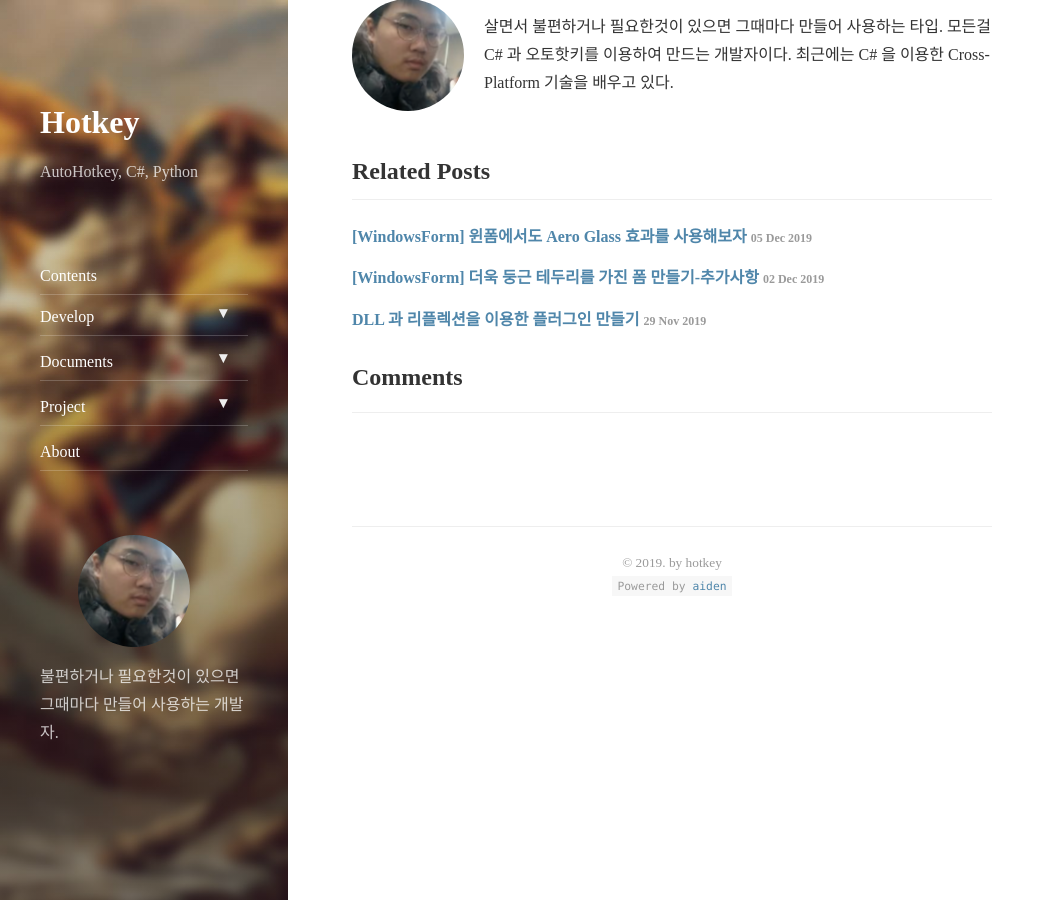
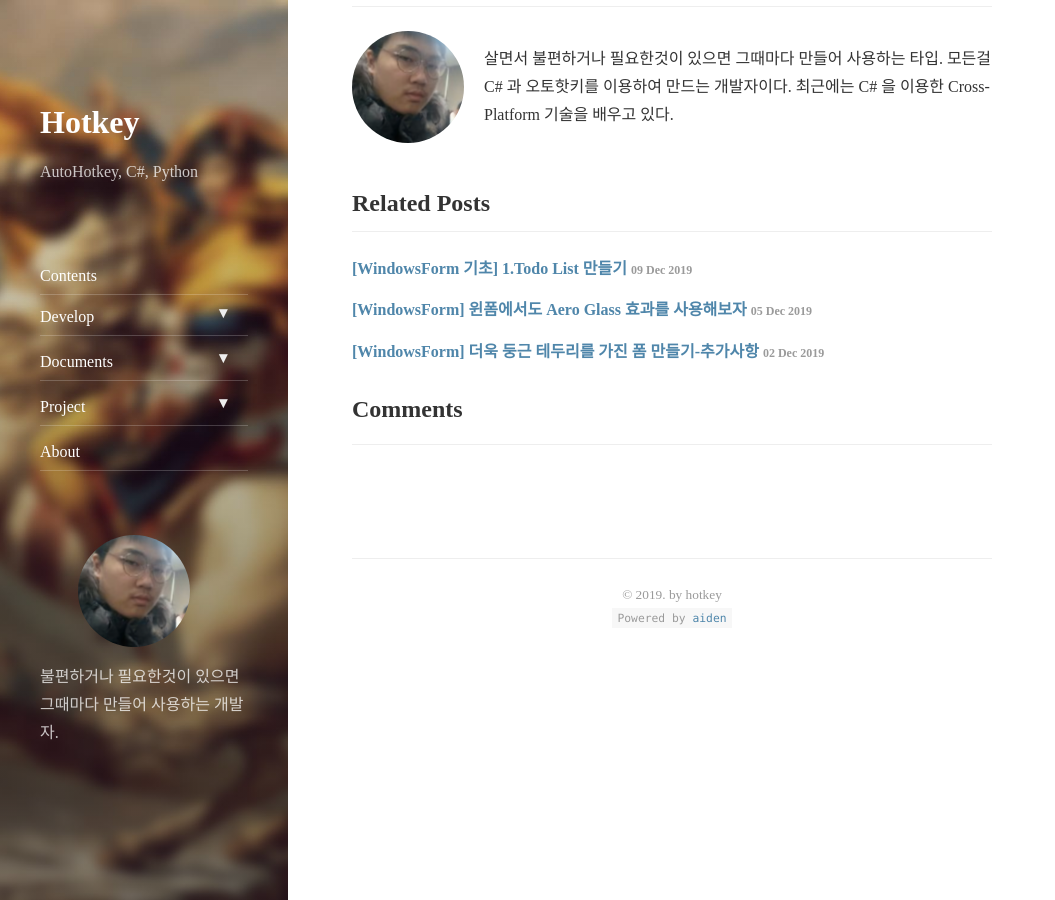
Before and after one commit to Hot-key/hot-key.github.io.old, a Jekyll site: the page built from _posts/2019-12-05-dev-winforms-todo-list-1.md, in a window 1280 px wide and 900 px high, scrolled down 6929 px. Shown: the whole window, without its empty margins (0-1055 px from the left). Built offline with Jekyll 4.4.1, drawn with Linux system fonts in a browser that asks for light colours; nearby versions of some CDN libraries; comment, search, counter and statistics services are not loaded; part of the change alters nothing that is shown.

Commit message:
2019-12-09

````diff
--- a/_posts/2019-12-05-dev-winforms-todo-list-1.md
+++ b/_posts/2019-12-05-dev-winforms-todo-list-1.md
@@ -44,8 +44,9 @@ Dock 옵션은 간단하게 말하자면 해당 컨트롤의 위치를 가장자
 
 
 > **Dock 컨트롤러의 우선순위 지정**
-맨 앞으로 가져오기, 맨 뒤로 보내기 2가지 버튼을 통하여 조절할 수 있다.
-![위치조정](/assets/img/dev/winforms/todo-list/1/위치조정.png)
+>
+>맨 앞으로 가져오기, 맨 뒤로 보내기 2가지 버튼을 통하여 조절할 수 있다.
+>![위치조정](/assets/img/dev/winforms/todo-list/1/위치조정.png)
 
 위치를 잡았으면 색을 골라보자.
 필자는 [해당 사이트](https://paletton.com/#uid=13x0u0khZWH4b+8bMX+n-WetUWn) 를 이용하여 폼 디자인에 사용할 색을 결정하였다.
@@ -67,8 +68,9 @@ Dock 옵션은 간단하게 말하자면 해당 컨트롤의 위치를 가장자
 
 
 > **컨트롤러 중양 정렬하기**
-부모컨트롤러와 정렬할 컨트롤러를 클릭한뒤 상단의 버튼을 이용하여 정렬이 가능하다.
-![중양정렬](/assets/img/dev/winforms/todo-list/1/중양정렬.png)
+>
+>부모컨트롤러와 정렬할 컨트롤러를 클릭한뒤 상단의 버튼을 이용하여 정렬이 가능하다.
+>![중양정렬](/assets/img/dev/winforms/todo-list/1/중양정렬.png)
 
 다음으로는 `panelInputData` 부분에 입력을 위한 `TextBox`와 `Button`을 추가한다.
 
--- /dev/null
+++ b/_posts/2019-12-09-dev-winforms-todo-list-2.md
@@ -0,0 +1,378 @@
+---
+layout: post
+title:  "[WindowsForm 기초] 1.Todo List 만들기"
+subtitle:  "Todo List 레이아웃 구성하기"
+categories: develop
+tags: winforms
+---
+
+## Todo List 에 넣을 항목 만들기
+
+Todo List 의 기본 레이아웃을 만들었으니 다음으로 Todo List에 넣을 항목을 만들어 보자.
+
+일단 클래스 파일 하나을 만들고 `UserControl`을 상속받는 `TodoItem`을 만들어준다.
+
+'추가' -> '사용자 정의 컨트롤'을 통하여 `UserControl`을 상속받는 클래스를 만들 수 있지만 디자인 파일이 추가로 생성되므로 필자는 사용하지 않았다.
+
+그러면 Todo Item 에 들어갈 내용을 생각하여 보자.
+
+일단 CheckBox와 내용을 표시할 Text가 필요 할 것이다.
+
+CheckBox는 Winforms의 기본 컨트롤을 이용할 수 있지만 기본 컨트롤은 체크할 수 있는 영역의 크기 조절이 불가능하다.
+
+그러므로 `TodoItem`의 `OnPaint` 메서드을 `override`하여 그려준다.
+
+```csharp
+public class TodoItem : UserControl
+{
+    private Font font = new Font("Segoe UI", 14F, System.Drawing.FontStyle.Regular,
+        System.Drawing.GraphicsUnit.Point, ((byte) (0)));
+
+    private bool checked_ = false;
+
+    private string text;
+
+    [
+        Category("모양"),
+        Description("버튼에 표시되는 문자열을 지정합니다."),
+    ]
+    [Browsable(true), EditorBrowsable(EditorBrowsableState.Always), Bindable(true)]
+    [DesignerSerializationVisibility(DesignerSerializationVisibility.Visible)]
+    public override string Text
+    {
+        get => text;
+        set => text = value;
+    }
+
+    [DefaultValue(typeof(Font), "Segoe UI, 14pt, style=Regular")]
+    public new Font Font
+    {
+        get => font;
+        set => font = value;
+    }
+
+    [DefaultValue(false)]
+    public bool Checked
+    {
+        get => checked_;
+        set => checked_ = value;
+    }
+
+    protected override void OnPaint(PaintEventArgs e)
+    {
+        Graphics g = e.Graphics;
+
+        float sizeInPoints = this.Font.SizeInPoints / 72 * e.Graphics.DpiX;
+
+        var rc = new Rectangle(new Point(Height / 6, Height / 4), new Size(Height / 2, Height / 2));
+
+        ControlPaint.DrawCheckBox(g, rc,
+            this.checked_ ? ButtonState.Flat | ButtonState.Checked : ButtonState.Flat | ButtonState.Normal);
+
+        g.DrawString(this.text, this.Font, Brushes.Black, rc.Width + rc.X * 2, (Height - sizeInPoints) / 2 - 5);
+
+        base.OnPaint(e);
+    }
+
+    protected override void OnClick(EventArgs e)
+    {
+        checked_ = !checked_;
+        this.Refresh();
+
+        base.OnClick(e);
+    }
+}
+```
+위 코드를 설명하자면 프로퍼티를 통하여 디자이너에서 편집할 수 있는 값을 만든다.
+
+또한 `DefaultValue`을 통하여 기본적으로 설정될 값을 정한다.
+
+위의 변수 선언 구조에 대한 자세한 정보는 [msdn](https://docs.microsoft.com/ko-kr/dotnet/framework/winforms/controls/defining-a-property-in-windows-forms-controls)에서 볼 수 있다.
+
+`OnPaint`메서드에서는 폰트사이즈와 `CheckBox`가 그려질 공간의 크기를 구한다.
+
+이후 `ControlPaint.DrawCheckBox`을 이용하여 `CheckBox`를 그리고 `Graphics.DrawString`로 Text를 그린다.
+
+`OnClick` 에서는 checked_의 값을 반전시킨 후 `this.Refresh();`을 호출한다.
+
+이는 변경된 CheckBox 를 다시 그리기 위함이다.
+
+한번 만든 컨트롤의 크기와 배경색을 조절해서 `panelMain`에 넣어보자.
+
+> **만든 컨트롤이 나오지 않을때**
+> F6 버튼을 누르거나 '빌드' -> '솔루션 빌드'를 한번 해보자.
+> 윈폼의 사용자 컨트롤의 변경사항은 빌드시 적용된다.
+
+
+필자의 경우 아래와 같은 크기와 배경색을 이용하였다.
+
+**TodoItem**
+
+| 속성        | 값       |
+|-----------|---------|
+| BackColor | White   |
+| Size      | 453, 75 |
+
+
+![TodoItem](/assets/img/dev/winforms/todo-list/2/TodoItem.png)
+
+위 이미지를 보면 `TodoItem` 과 `panelMain`의 색상이 비슷해서 잘 보이지 않는다.
+
+이를 해결하기 위하여 약간 그림자 비슷한 효과를 넣어보겠다.
+
+`panelMain`내부에 그림자가 적용된 `TodoItem`이 추가될 panel을 하나 만들어 준다.
+
+필자는 `panelTodoItem` 이라는 이름으로 만들었다.
+
+**Panel - panelTodoItem**
+
+| 속성        | 값          |
+|-----------|------------|
+| Location  | 0, 0       |
+| Dock      | Fill       |
+| BackColor | WhiteSmoke |
+
+그림자 효과는 [해당 글](https://stackoverflow.com/questions/2463519/drop-shadow-in-winforms-controls)을 참조하여 만들었다.
+
+`panelTodoItem`을 더블클릭 하거나 속성창 상단의 번개모양(이벤트) 아이콘을 눌러
+`Paint` 이벤트를 추가하여 준다.
+
+```csharp
+private void panelTodoItem_Paint(object sender, PaintEventArgs e)
+{
+    Color[] shadow = new Color[4];
+    shadow[0] = Color.FromArgb(181, 181, 181);
+    shadow[1] = Color.FromArgb(195, 195, 195);
+    shadow[2] = Color.FromArgb(211, 211, 211);
+
+    using (Pen pen = new Pen(shadow[0]))
+    {
+        foreach (TodoItem item in panelTodoItem.Controls.OfType<TodoItem>())
+        {
+            Point pt = item.Location;
+            pt.Y += item.Height;
+            for (var sp = 0; sp < shadow.Length; sp++)
+            {
+                pen.Color = shadow[sp];
+                e.Graphics.DrawLine(pen, pt.X + sp, pt.Y + sp, pt.X + item.Width + sp, pt.Y + sp);
+
+                e.Graphics.DrawLine(pen, pt.X + item.Width + sp, pt.Y - item.Height + sp, pt.X + item.Width + sp, pt.Y + sp);
+            }
+        }
+    }
+}
+```
+
+해당 메서드를 추가하면 아래의 사진처럼 그림자 비슷한 효과가 추가될 것이다.
+
+![TodoItem](/assets/img/dev/winforms/todo-list/2/TodoItem2.png)
+
+그럼 다음으로 추가 버튼 클릭시 항목이 추가되는 것을 구현하여 보자.
+
+추가버튼을 더블클릭 하거나 속성창 상단의 번개모양(이벤트) 아이콘을 눌러
+`Click` 이벤트를 추가하여 준다.
+
+```csharp
+private void buttonInput_Click(object sender, EventArgs e)
+{
+    TodoItem todoItem = new TodoItem();
+
+    todoItem.Location = new Point(20, panelTodoItem.Controls.Count * 91 + 16);
+    todoItem.Size = new Size(this.Width - 63, 75);
+    todoItem.Text = textBoxInput.Text;
+    todoItem.BackColor = Color.White;
+    todoItem.Anchor = AnchorStyles.Left | AnchorStyles.Right | AnchorStyles.Top;
+    panelTodoItem.Controls.Add(todoItem);
+
+    panelTodoItem.Refresh();
+    textBoxInput.Clear();
+}
+```
+
+코드 설명을 하자면 새로운 `TodoItem`을 만들고 Location, Size, Text등의 값을 할당한다.
+
+그다음 할당된 `TodoItem`을 `panelTodoItem`의 `Control`목록에 추가하는 것 이다.
+
+추가후 `panelTodoItem`을 다시 그리기 위하여 `Refresh()`을 호출한다.
+
+여기까지 끝나면 버튼을 눌러 항목을 추가 할 수 있을 것 이다.
+
+![TodoItem](/assets/img/dev/winforms/todo-list/2/TodoItem3.png)
+
+항목을 추가하다 보면 화면을 넘어간다.
+
+하지만 스크롤이 불가능 하기 때문에 화면을 넘어간 항목을 볼 수 없다.
+
+그럼 이번에는 스크롤을 추가해보자.
+
+스크롤 바를 넣기 위한 panel을 하나 만든다.
+
+**Panel - panelTodoItemScroll**
+
+| 속성               | 값                        |
+|------------------|--------------------------|
+| Location         | 0, -17                   |
+| AutoScrollMargin | 0, 32                    |
+| Size             | 510, 654                 |
+| BackColor        | WhiteSmoke               |
+| AutoScroll       | True                     |
+| Anchor           | Top, Bottom, Left, Right |
+
+
+만든 panel 속에 기존에 만든 `panelTodoItem`을 넣어준다.
+
+**Panel - panelTodoItem**
+
+| 속성        | 값                |
+|-----------|------------------|
+| Location  | ~~0, 0~~ 0, 17   |
+| Dock      | ~~Fill~~  None   |
+| Size      | 492, 606         |
+| BackColor | WhiteSmoke       |
+| Anchor    | Top, Left, Right |
+
+여기서 `panelTodoItemScroll`을 폼의 크기보다 크게 만드는 이유는 스크롤 바를 일부분 숨겨 조금 더 심플한 디자인을 만들기 위하여 이다.
+
+스크롤바를 사용하기 위하여 코드를 약간 수정해 보자.
+
+`Form.SizeChanged` 이벤트를 등록하여 준다.
+
+Form을 누르고 속성창 상단의 번개모양(이벤트) 아이콘을 눌러
+`SizeChanged` 이벤트를 추가하면 된다.
+
+> **컨트롤러에 가려진 항목 누르기**
+>
+> 해당 컨트롤러의 위치에서 오른쪽클릭을 하거나 속성창의 드롭다운 박스를 이용하면 가려진 항목의 선택이 가능하다
+> ![가려진 항목](/assets/img/dev/winforms/todo-list/2/가려진항목.png)
+
+
+```csharp
+private void Form1_SizeChanged(object sender, EventArgs e)
+{
+    panelTodoItem.Size = new Size(this.Width - 24, Math.Max(panelTodoItemScroll.Height - 48, (panelTodoItem.Controls.Count + 1) * 91 + 16 + 8));
+    panelTodoItem.Refresh();
+}
+
+private void buttonInput_Click(object sender, EventArgs e)
+{
+    panelTodoItem.Size = new Size(this.Width - 24,  Math.Max(panelTodoItemScroll.Height - 48, (panelTodoItem.Controls.Count + 1) * 91 + 16 + 8));
+
+    TodoItem todoItem = new TodoItem();
+
+    todoItem.Location = new Point(20, panelTodoItem.Controls.Count * 91 + 16);
+    todoItem.Size = new Size(this.Width - 63, 75);
+    todoItem.Text = textBoxInput.Text;
+    todoItem.BackColor = Color.White;
+    todoItem.Margin = Padding.Empty;
+    todoItem.Anchor = AnchorStyles.Left | AnchorStyles.Right | AnchorStyles.Top;
+    panelTodoItem.Controls.Add(todoItem);
+
+    panelTodoItem.Refresh();
+    textBoxInput.Clear();
+}
+```
+
+코드의 변경 사항을 보면 사이즈를 조절하는 부분이 추가되었다.
+
+사이즈 변경 부분에 보면 높이 값을 `Math.Max`를 사용하여 정하는 것을 볼 수 있다.
+
+이는 높이 변화에 따라 스크롤 바가 없어질 수 있으므로 최소값을 지정한 것이다.
+
+스크롤 바가 없어지면 일어나는 일이 궁금한 사람은 `Math.Max`의 첫번째 인수를 0 으로 변경하면 알 수 있다.
+
+다음으로 `TodoItem`에 한번 마우스를 올렸을때 위로 올라오는 듯 한 느낌을 줘보자.
+
+```csharp
+public class TodoItem : UserControl
+{
+    private int zIndex = 0;
+
+    private bool isMouseEnter = false;
+
+    private Timer timer1 = new Timer();
+
+    //...
+}
+```
+
+해당 효과를 만들기 위하여 변수 3개를 선언하였다.
+
+`zIndex`는 `TodoItem`의 올라온 정도를 파악하기 위한 변수이다.
+
+`isMouseEnter`는 마우스가 올라왔는지 파악하기 위한 변수이다.
+
+`timer1`은 위의 효과를 돌리기 위한 타이머 이다.
+
+`OnLoad, OnMouseLeave, OnMouseEnter` 메서드를 오버로드 하여 만들어 보자.
+
+```csharp
+public class TodoItem : UserControl
+{
+    //...
+
+    protected override void OnMouseEnter(EventArgs e)
+    {
+        isMouseEnter = true;
+        base.OnMouseEnter(e);
+    }
+
+    protected override void OnMouseLeave(EventArgs e)
+    {
+        isMouseEnter = false;
+        base.OnMouseLeave(e);
+    }
+
+    protected override void OnLoad(EventArgs e)
+    {
+        timer1.Interval = 25;
+        timer1.Enabled = !DesignMode;
+        timer1.Tick += timer1_Tick;
+
+        base.OnLoad(e);
+    }
+}
+```
+`OnMouseEnter`와 `OnMouseLeave`에서는 간단하게 `isMouseEnter`의 값을 설정하여 준다.
+
+`OnLoad`에서는 디자인 모드인지 확인 후 타이머를 켜준다.
+
+```csharp
+public class TodoItem : UserControl
+{
+    //...
+
+    private void timer1_Tick(object sender, EventArgs e)
+    {
+        if (isMouseEnter)
+        {
+            if (zIndex < 5)
+            {
+                this.Location = new Point(this.Location.X - 1, this.Location.Y - 1);
+                zIndex++;
+            }
+        }
+        else
+        {
+            if (zIndex > 0)
+            {
+                this.Location = new Point(this.Location.X + 1, this.Location.Y + 1);
+                zIndex--;
+            }
+        }
+    }
+}
+```
+
+타이머가 돌아가는 `timer1_Tick` 메서드 이다.
+해당 애니메이션에 대한 실질적 처리가 이루어지는 부분이기도 하다.
+
+구현은 간단하다.
+타이머를 돌리며 마우스가 올라가 있는지 확인하고, zIndex을 더하거나 빼가면서 위치를 변경한다.
+
+여기 까지 만들면 최종적으로 이런 기능을 하는 Todo List 를 만들 수 있다.
+
+![2강완성](/assets/img/dev/winforms/todo-list/2/2강완성.gif)
+
+위 부분까지 만든 [소스코드](https://github.com/Hot-key/Winform-TodoList/tree/459d2518fbf3cc6a69be4d04c7db07fbb4d455c8)이다.
+
+다음 강좌에서는 항목을 지우고 순서를 변경하는 작업까지 해보겠다.
````
Also changed, not shown: assets/img/dev/winforms/todo-list/2/2강완성.gif (added), assets/img/dev/winforms/todo-list/2/TodoItem.png (added), assets/img/dev/winforms/todo-list/2/TodoItem2.png (added), assets/img/dev/winforms/todo-list/2/TodoItem3.png (added), assets/img/dev/winforms/todo-list/2/가려진항목.png (added).
